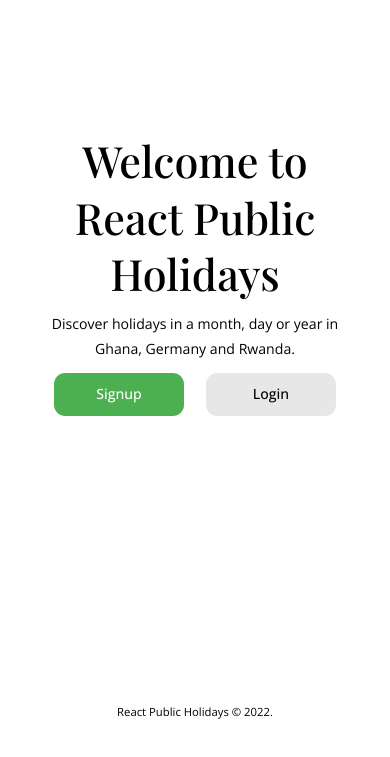
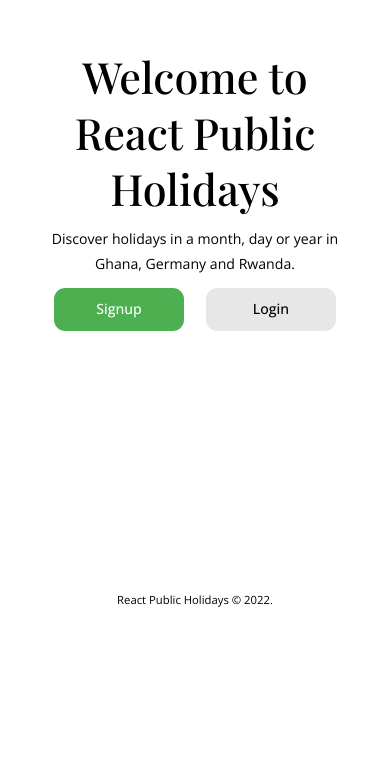
Before and after one commit to Amalitech-Public-Holiday/public-holiday-frontend, a React (Create React App) app: page / in a window 390 px wide. Shown: the part 113-870 px from the top of the page. After the commit the page ends 844 px from the top, so only its background shows below. Built offline with nearby package versions, Linux system fonts and the light colour scheme.

Commit message:
Fix layout on less than 800px screen size

```diff
--- a/src/pages/Homepage/Homepage.scss
+++ b/src/pages/Homepage/Homepage.scss
@@ -33,3 +33,13 @@
     width: 100%;
   }
 }
+
+@media  screen and (max-width: 800px) {
+    .Homepage {
+      top: 15vh;
+    }
+
+    .Footer {
+      top: 65vh;
+    }
+}
```
